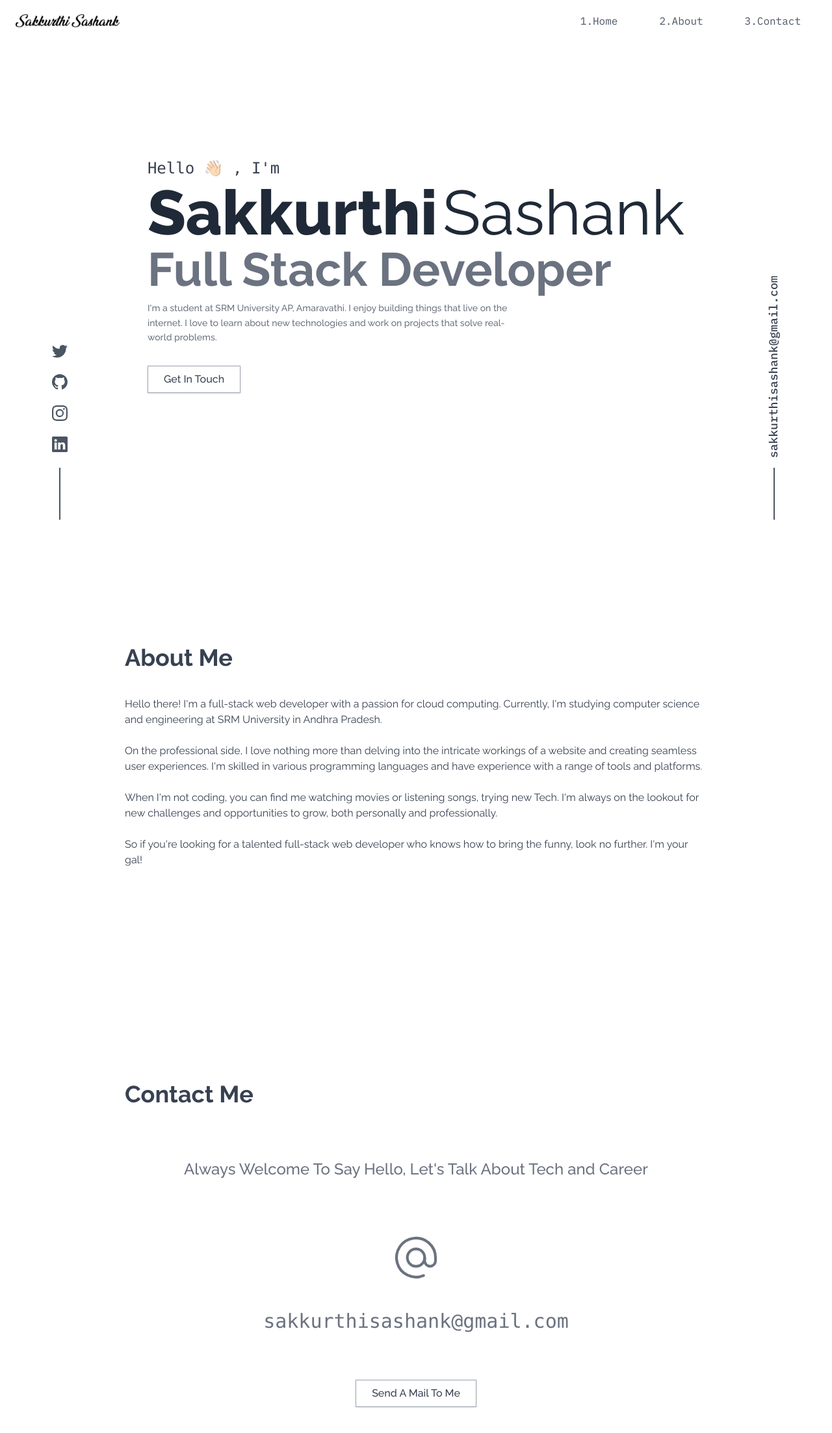
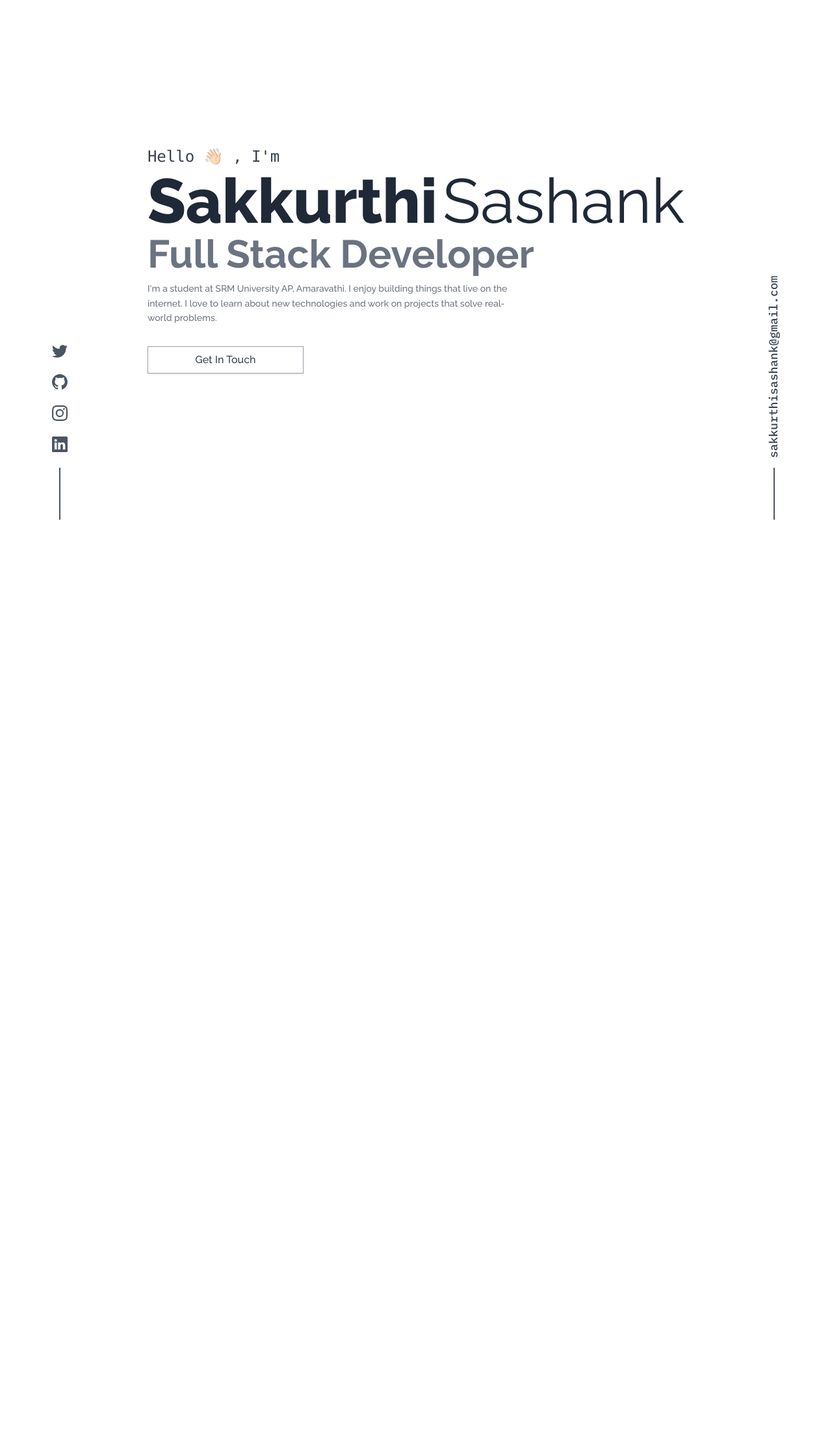
Before and after one commit to sakkurthi-sashank/sashank.me, a React (Vite) app: page / in a window 1280 px wide. Shown: the top 2206 px of the page at 65% size. After the commit the page ends 800 px from the top, so only its background shows below. Built offline with nearby package versions, Linux system fonts and the light colour scheme.

Commit message:
[feat] minimize code

```diff
--- a/index.html
+++ b/index.html
@@ -2,9 +2,9 @@
 <html lang="en">
   <head>
     <meta charset="UTF-8" />
-    <link rel="icon" type="image/svg+xml" href="/vite.svg" />
+    <link rel="icon" type="image/svg+xml" href="/static/main_logo.svg" />
     <meta name="viewport" content="width=device-width, initial-scale=1.0" />
-    <title>Vite + React + TS</title>
+    <title>Sakkurthi Sashank</title>
   </head>
   <body>
     <div id="root"></div>
--- a/package.json
+++ b/package.json
@@ -8,7 +8,7 @@
     "build": "tsc && vite build",
     "lint": "eslint src --ext ts,tsx --report-unused-disable-directives --max-warnings 0",
     "preview": "vite preview",
-    "formate":"prettier --write \"src/**/*.{js,jsx,ts,tsx,json,md}\""
+    "formate": "prettier --write \"src/**/*.{js,jsx,ts,tsx,json,md}\""
   },
   "dependencies": {
     "react": "^18.2.0",
--- a/src/App.tsx
+++ b/src/App.tsx
@@ -1,5 +1,3 @@
-import { About } from "./components/About";
-import { Contact } from "./components/Contact";
 import { EmailLink } from "./components/EmailLink";
 import { Home } from "./components/Home";
 import { SocialLink } from "./components/SocialLink";
@@ -12,8 +10,6 @@ export const App = () => {
         <SocialLink />
         <EmailLink />
       </div>
-      <About />
-      <Contact />
     </div>
   );
 };
--- a/src/components/About.tsx
+++ /dev/null
@@ -1,31 +0,0 @@
-export const About = () => {
-  return (
-    <section
-      id="About"
-      className="flex min-h-screen items-center justify-center px-5 py-10 sm:px-10"
-    >
-      <div className="w-full sm:max-w-2xl lg:max-w-4xl">
-        <div className="font-raleway text-4xl font-bold text-gray-700">
-          About Me
-        </div>
-        <div className="py-10 font-raleway text-sm text-gray-700 sm:text-base">
-          Hello there! I'm a full-stack web developer with a passion for cloud
-          computing. Currently, I'm studying computer science and engineering at
-          SRM University in Andhra Pradesh.
-          <div className="py-3"></div>
-          On the professional side, I love nothing more than delving into the
-          intricate workings of a website and creating seamless user
-          experiences. I'm skilled in various programming languages and have
-          experience with a range of tools and platforms.
-          <div className="py-3"></div>
-          When I'm not coding, you can find me watching movies or listening
-          songs, trying new Tech. I'm always on the lookout for new challenges
-          and opportunities to grow, both personally and professionally.{" "}
-          <div className="py-3"></div>
-          So if you're looking for a talented full-stack web developer who knows
-          how to bring the funny, look no further. I'm your gal!
-        </div>
-      </div>
-    </section>
-  );
-};
--- a/src/components/Contact.tsx
+++ /dev/null
@@ -1,41 +0,0 @@
-export const Contact = () => {
-  return (
-    <section
-      id="Contact"
-      className="flex min-h-screen justify-center px-5 py-20 sm:px-10"
-    >
-      <div className="w-full sm:max-w-2xl lg:max-w-4xl">
-        <div className="font-raleway text-4xl font-bold text-gray-700">
-          Contact Me
-        </div>
-        <div className="py-20 text-center font-raleway text-xl font-medium text-gray-500 md:text-2xl">
-          Always Welcome To Say Hello, Let's Talk About Tech and Career
-        </div>
-        <div className="flex justify-center">
-          <svg
-            xmlns="http://www.w3.org/2000/svg"
-            className="h-10 w-10 text-gray-500 sm:h-20 sm:w-20"
-            viewBox="0 0 24 24"
-            strokeWidth="1.25"
-            stroke="currentColor"
-            fill="none"
-            strokeLinecap="round"
-            strokeLinejoin="round"
-          >
-            <path stroke="none" d="M0 0h24v24H0z" fill="none"></path>
-            <path d="M12 12m-4 0a4 4 0 1 0 8 0a4 4 0 1 0 -8 0"></path>
-            <path d="M16 12v1.5a2.5 2.5 0 0 0 5 0v-1.5a9 9 0 1 0 -5.5 8.28"></path>
-          </svg>
-        </div>
-        <div className="py-10 text-center font-mono text-lg font-medium text-gray-500 sm:text-xl md:text-2xl lg:text-3xl">
-          sakkurthisashank@gmail.com
-        </div>
-        <div className="flex w-full justify-center">
-          <button className="mt-8 w-60 border border-gray-400 px-6 py-2 font-raleway font-medium text-gray-700 antialiased shadow transition duration-200 hover:shadow-[5px_5px_0px_0px_rgba(0,0,0)] sm:w-fit">
-            <a href="mailto:sakkurthisashank@gmail.com">Send A Mail To Me</a>
-          </button>
-        </div>
-      </div>
-    </section>
-  );
-};
--- a/src/components/Home.tsx
+++ b/src/components/Home.tsx
@@ -1,10 +1,8 @@
-import { NavBar } from "./NavBar";
-
 export const Home = () => {
   return (
     <section id="Home" className="h-full w-full">
-      <NavBar />
-      <div className="flex min-h-[90vh] w-full flex-col items-center justify-center px-3 lg:px-0">
+      {/* <NavBar /> */}
+      <div className="flex min-h-screen w-full flex-col items-center justify-center px-3 lg:px-0">
         <div className="w-fit px-4">
           <div className="pb-1 font-mono text-lg font-medium text-gray-700 sm:text-xl md:text-2xl lg:pb-0">
             Hello 👋🏻 , I'm
@@ -13,7 +11,7 @@ export const Home = () => {
             <span className="pr-2 font-extrabold">Sakkurthi</span>
             Sashank
           </div>
-          <div className="font-raleway text-3xl font-bold text-gray-500 sm:text-5xl md:text-6xl lg:text-7xl">
+          <div className="font-raleway text-3xl font-bold text-gray-500 sm:text-5xl md:text-6xl">
             Full Stack Developer
           </div>
           <div className="max-w-xl pt-3 font-raleway text-sm font-medium leading-relaxed text-gray-500">
@@ -87,7 +85,7 @@ export const Home = () => {
               </div>
             </div>
           </div>
-          <button className="mt-8 w-60 border border-gray-400 px-6 py-2 font-raleway font-medium text-gray-700 antialiased shadow transition duration-200 hover:shadow-[5px_5px_0px_0px_rgba(0,0,0)] sm:w-fit">
+          <button className="mt-8 w-60 border border-gray-400 px-6 py-2 font-raleway font-medium text-gray-700 antialiased shadow transition duration-200 hover:shadow-[5px_5px_0px_0px_rgba(0,0,0)]">
             <a href="mailto:sakkurthisashank@gmail.com"> Get In Touch</a>
           </button>
         </div>
--- a/src/components/NavBar.tsx
+++ /dev/null
@@ -1,25 +0,0 @@
-export const NavBar = () => {
-  return (
-    <div className="flex h-16 items-center justify-between px-6">
-      <div className="w-full">
-        <img src="./main_logo.svg" />
-      </div>
-      <div className="hidden md:block">
-        <div className="flex w-full items-center justify-end gap-16 px-6 font-ibm_plex_mono text-gray-600 hover:text-gray-800">
-          <a className="cursor-pointer" href="#Home">
-            1.Home
-          </a>
-          <a className="cursor-pointer" href="#About">
-            2.About
-          </a>
-          <a className="cursor-pointer" href="#Contact">
-            3.Contact
-          </a>
-          {/* <button className="border border-gray-400 px-6 py-1.5 shadow transition duration-200 hover:shadow-[5px_5px_0px_0px_rgba(0,0,0)]">
-            Resume
-          </button> */}
-        </div>
-      </div>
-    </div>
-  );
-};
```
Also changed, not shown: public/static/main_logo.svg (added).
